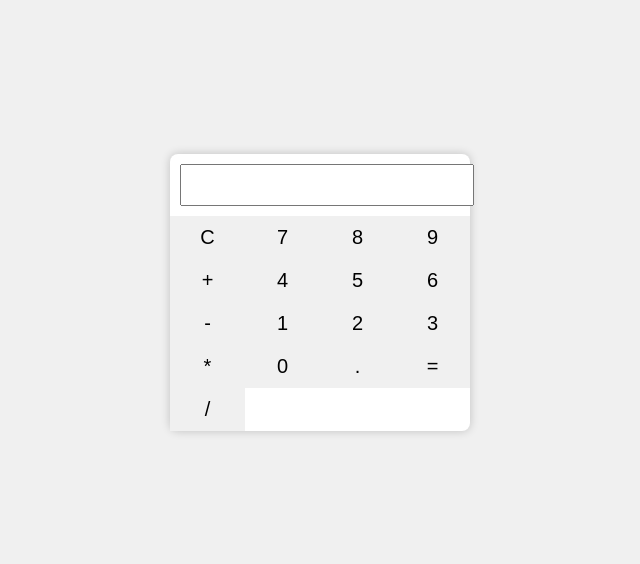
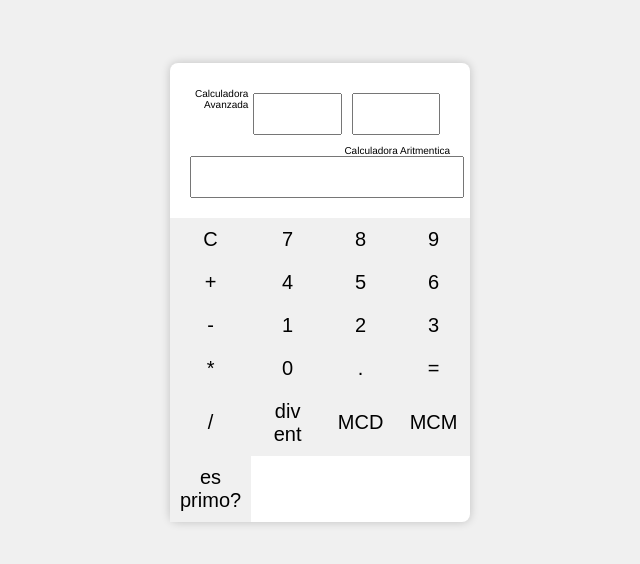
Before and after one commit to DiegoRCasallas/JS-CalculatorTerminator, a plain HTML site: page index.html in a window 1280 px wide. Shown: the part 108-672 px from the top of the page, without its empty margins (320-960 px from the left). Drawn offline with Linux system fonts and the light colour scheme.

Commit message:
0.01 Se agregaron botones e input doble

```diff
--- a/index.html
+++ b/index.html
@@ -11,7 +11,17 @@
 
 <body>
     <div class="calculator">
+
         <div class="display">
+
+            <div class="display-double"> <label for="display-1">Calculadora Avanzada</label>
+
+                <input type="text" class="calc1" id="display-1" >
+                <input type="text" class="calc1" id="display-2" >
+
+            </div>
+
+            <label for="display">Calculadora Aritmentica</label>
             <input type="text" id="display" readonly>
         </div>
         <div class="buttons">
@@ -32,7 +42,22 @@
             <button onclick="appendToDisplay('.')">.</button>
             <button onclick="calculate()">=</button>
             <button onclick="appendToDisplay('/')">/</button>
+
+            <!--ejemplo de como agragar botonos solo copiar,
+                 pegar y modificar lo que vean necesario-->
+
+            <!-- nuevas funcionalidades y modulos Esteban -->
+            <button onclick="appendToDisplay('div')">div ent</button>
+            <button onclick="appendToDisplay('MCD')">MCD</button>
+            <button onclick="appendToDisplay('MCM')">MCM</button>
+            <button onclick="appendToDisplay('esPrimo')">es primo?</button>
+
+             <!-- nuevas funcionalidades y modulos Nicolas -->
+
+            <!-- nuevas funcionalidades y modulos Nicolas -->
+
         </div>
+
     </div>
     <!-- Enlazamos el script.js al html -->
     <script src="./script.js"></script>
--- a/script.js
+++ b/script.js
@@ -1,11 +1,22 @@
 // AQUÍ UN EQUIPO DE HACKERS :v
 let displayValue = "";
+
+//para usar con los inputs de arriba (los dos pequeños)
+let displayValue1="";
+let displayValue2="";
 
 function clearDisplay() {
     displayValue = "";
     document.getElementById("display").value = displayValue;
+    document.getElementById("display-1").value= displayValue;
+    document.getElementById("display-2").value= displayValue;
 }
 
+
+/**
+ * La función agrega un valor a la visualización y actualiza el valor del elemento de visualización.
+ * @param value - El parámetro de valor es el valor que desea agregar a la pantalla.
+ */
 function appendToDisplay(value) {
     displayValue += value;
     document.getElementById("display").value = displayValue;
@@ -13,10 +24,23 @@ function appendToDisplay(value) {
 
 function calculate() {
     try {
+       /* La línea `displayValue = eval(displayValue);` está evaluando el valor de la variable
+       `displayValue` como una expresión JavaScript. La función `eval()` toma un argumento de cadena
+       y lo evalúa como código JavaScript. En este caso, se trata de evaluar la expresión matemática
+       almacenada en "displayValue" y asignar el resultado nuevamente a "displayValue". */
         displayValue = eval(displayValue);
+
         document.getElementById("display").value = displayValue;
     } catch (error) {
         alert("Error en la expresión");
         clearDisplay();
     }
 }
+
+
+
+//Funciones Esteban
+
+//Funciones Camilo
+
+// Funciones Nicolas
--- a/style.css
+++ b/style.css
@@ -17,7 +17,20 @@ body {
 .display {
     text-align: right;
     padding: 10px;
+    margin:  10px;
+    font-family: 'Franklin Gothic Medium', 'Arial Narrow', Arial, sans-serif;
+    font-size: 10px;
 }
+.display-double{
+    margin:5px 5px ;
+    display: flex;
+    flex-direction: row;
+
+}
+.display-double input{
+    margin:5px 5px ;
+}
+
 
 input[type="text"] {
     width: 100%;
```
Also changed, not shown: 1 other file.
